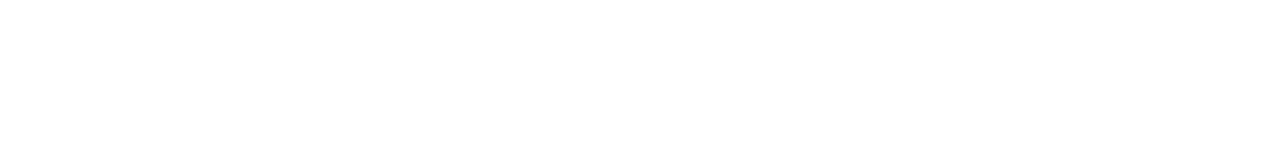
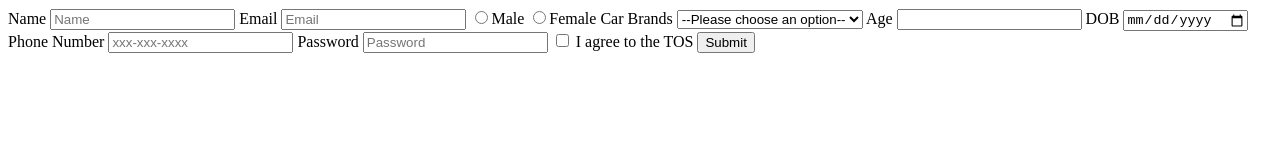
Before and after one commit to acciojob/signup-form-car-Rakesh3993, a website: page main.html in a window 1280 px wide. Drawn offline with Linux system fonts and the light colour scheme.

Commit message:
created a submission

```diff
--- a/main.html
+++ b/main.html
@@ -8,6 +8,47 @@
 
 <body>
 	<!-- the entire body must be written by student -->
+
+	<form method="post">
+
+		<label for="name">Name</label>
+		<input type="text" id="name" placeholder="Name" required>
+
+
+		<label for="email">Email</label>
+		<input type="email" id="email" placeholder="Email" required>
+
+		<input type="radio" id="gender_m" name="gender" required>Male
+		<input type="radio" id="gender_f" name="gender" required>Female
+
+		<label for="cars"> Car Brands </label>
+		<select placeholder="cars" id="cars" required>
+			<option value="">--Please choose an option--</option>
+			<option>Audi</option>
+			<option>BMW</option>
+			<option>Tesla</option>
+			<option>Jaguar</option>
+		</select>
+		<label for="age">Age</label>
+		<input type="number" id="age" required>
+
+		<label for="dob">DOB</label>
+		<input type="date" id="dob" required>
+
+		<label for="tel">Phone Number</label>
+		<input type="tel" id="tel" placeholder="xxx-xxx-xxxx">
+
+		<label for="password">Password</label>
+		<input type="password" id="password" placeholder="Password" required>
+
+		<input type="checkbox" id="tos" required>
+		<label for="tos">I agree to the TOS</label>
+
+		<button type="submit">Submit</button>
+	</form>
+
+
+
     <script type="text/javascript" src="./script.js">
 </script>
 
```
